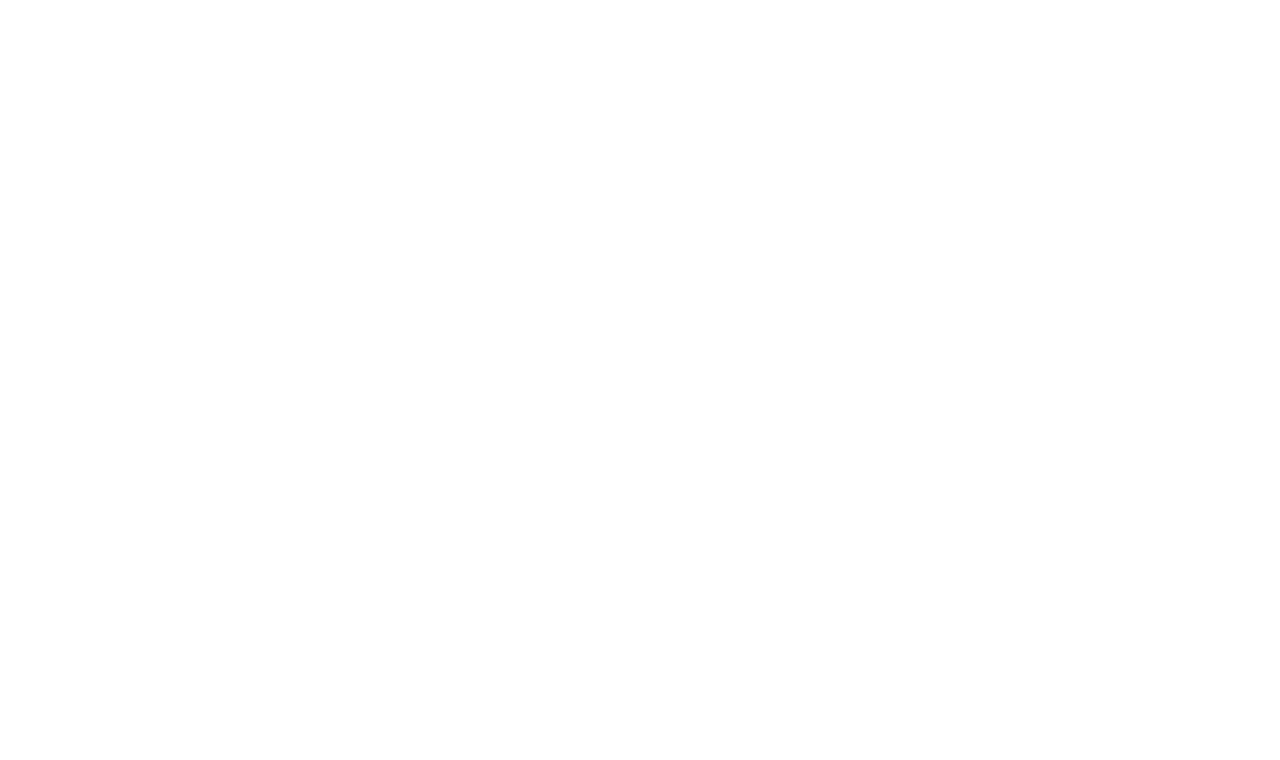
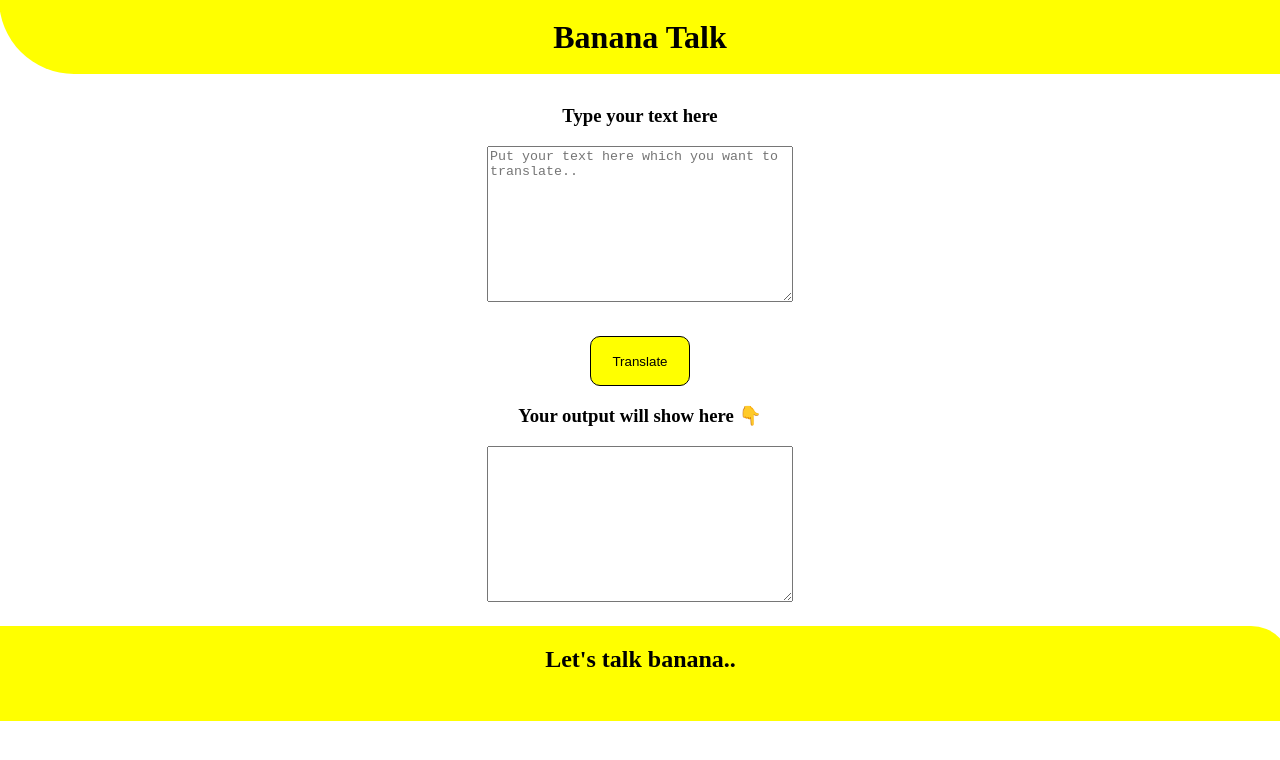
Before and after one commit to sourabhmahato/minion-translator, a plain HTML site: page index.html in a window 1280 px wide. Drawn offline with Linux system fonts and the light colour scheme.

Commit message:
designed the webpage

```diff
--- a/index.html
+++ b/index.html
@@ -3,9 +3,26 @@
 <head>
     <meta charset="UTF-8">
     <meta name="viewport" content="width=device-width, initial-scale=1.0">
+    <link rel="stylesheet" href="styles.css">
     <title>Document</title>
 </head>
 <body>
+    <div class="nav">
+    <h1 class="header">Banana Talk</h1>
+    </div>
+    <div class="all">
+        <div class="content">
+                <div class="part1">
+                <h3 class="lol">Type your text here</h3>
+                <textarea class="text1" placeholder="Put your text here which you want to translate.."></textarea>
+                </div>
+                 <div><button class="btn">Translate</button></div>
+                 <div><h3>Your output will show here 👇</h3></div>
+                 <div><textarea class="text2"></textarea></div>
+        </div>
+
+    <div class="foot"><footer><h2 class="footer">Let's talk banana..</h2></footer></div>
+
 
 </body>
 </html>
--- /dev/null
+++ b/styles.css
@@ -0,0 +1,61 @@
+img{
+    height:300px;
+    width: 100%;
+}
+.header{
+    padding-top: 20px;
+}
+.content{
+    text-align: center;
+}
+.btn{
+    margin-top: 30px;
+    height: 50px;
+    width: 100px;
+    border: solid black 1px;
+    border-radius: 10px;
+    background-color: yellow;
+}
+.all{
+    position: relative;
+    height: 600px;
+    margin-top: -19px;
+    margin-left: -9px;
+    margin-right: -9px;
+}
+.nav{
+    background-color: yellow;
+    height: 75px;
+    margin-top: -22px;
+    margin-left: -9px;
+    margin-right: -9px;
+    text-align: center;
+    border-bottom-left-radius: 85px;
+}
+.text1{
+    height: 150px;
+    width: 300px;
+
+}
+.text2{
+    height: 150px;
+    width: 300px;
+}
+
+.lol{
+ margin-top: 50px;
+}
+
+.foot{
+    background-color: yellow;
+    text-align: center;
+    height: 95px;
+    margin-bottom: -22px;
+    margin-left: -9px;
+    margin-right: -10px;
+    border-top-right-radius: 40px;
+}
+.footer{
+    padding-top: 20px;
+
+}
```
Also changed, not shown: app.js (added), image/minions.jpg (added).
